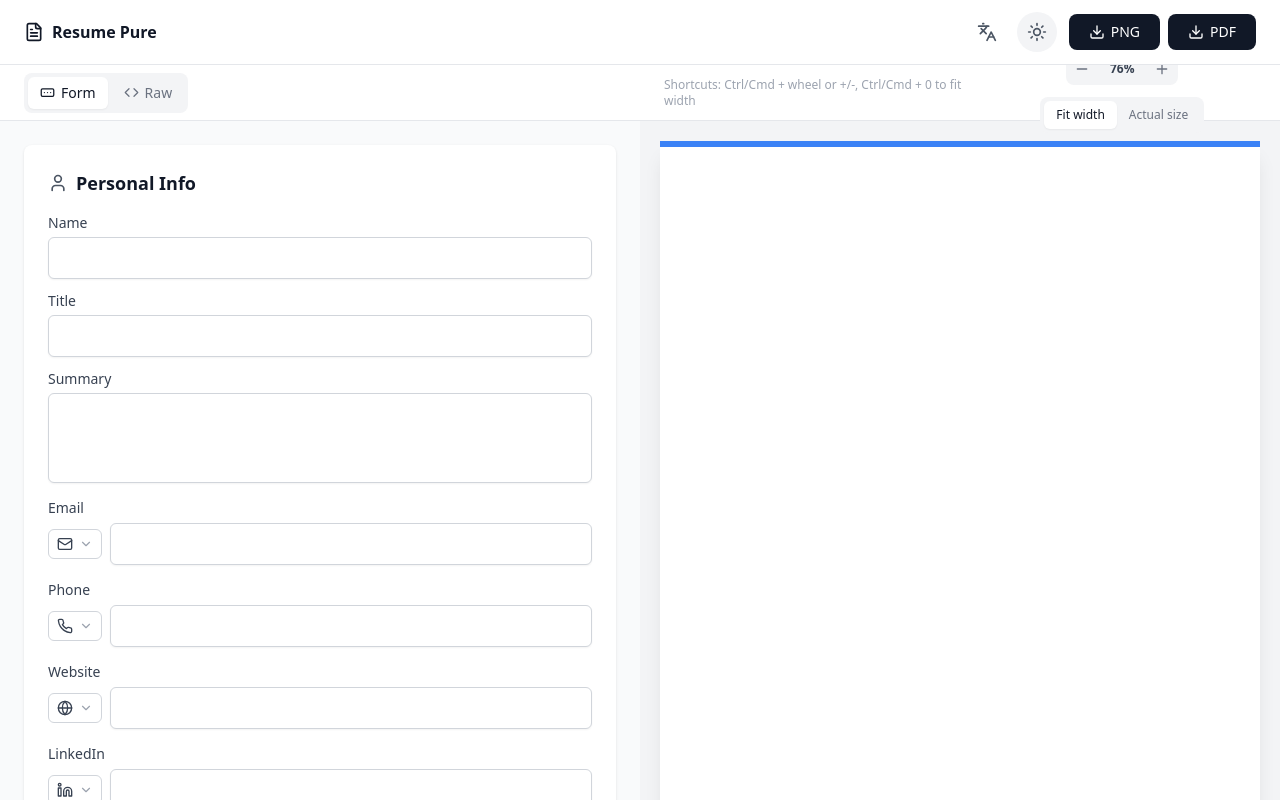
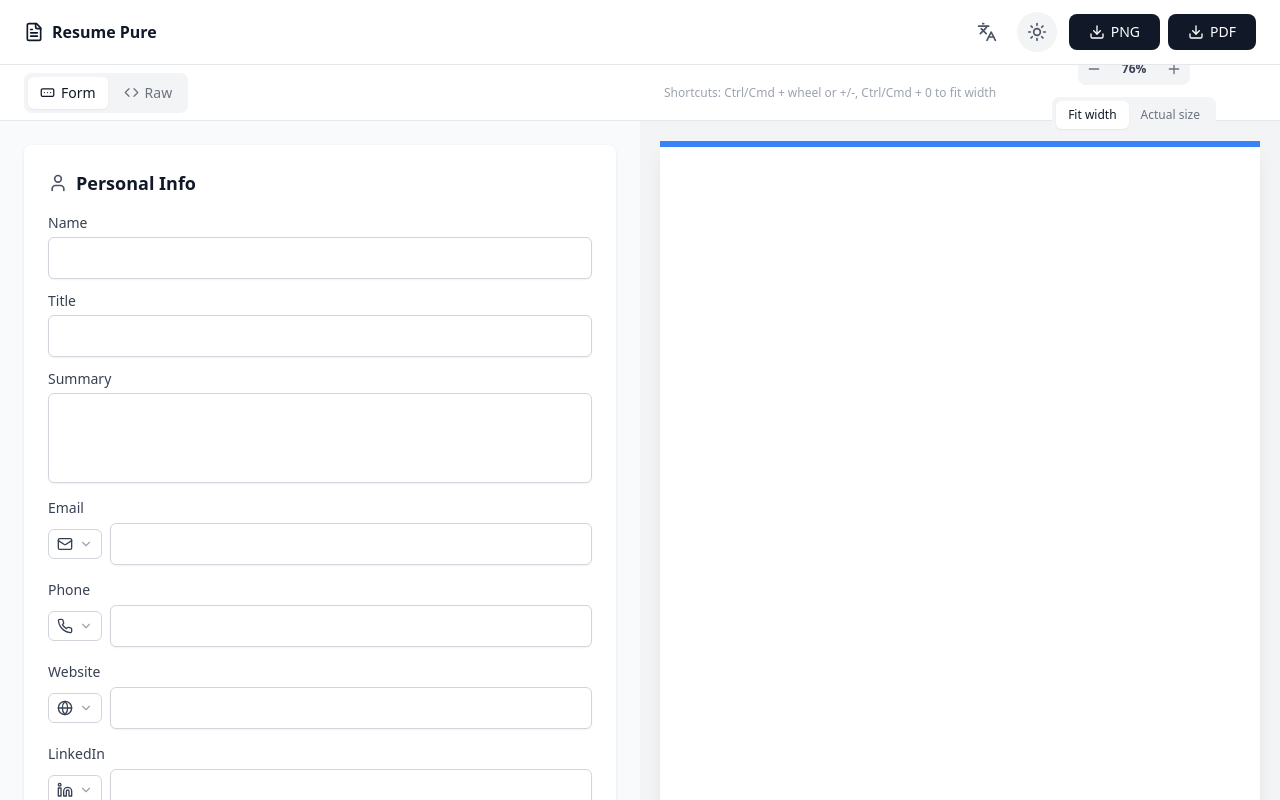
Before and after one commit to Fldicoahkiin/resume-pure, a Next.js app: page /builder in a window 1280 px wide. Built offline with nearby package versions, Linux system fonts and the light colour scheme; a small style sheet from the web is missing.

Commit message:
style: 预览区快捷键提示文字禁止换行
- 添加 whitespace-nowrap 防止提示文字在窄屏下折行

```diff
--- a/src/app/builder/BuilderPageClient.tsx
+++ b/src/app/builder/BuilderPageClient.tsx
@@ -343,7 +343,7 @@ function renderBuilderPageLayout({
         <div id="builder-preview-area" className={`bg-gray-100 dark:bg-gray-950 h-full min-h-0 overflow-hidden relative flex flex-col ${ui.mobileView === 'edit' ? 'hidden lg:!flex' : 'flex'}`}>
           {/* 缩放控制 */}
           <div data-print-hide className="flex h-auto sm:h-14 shrink-0 flex-col sm:flex-row items-center justify-between gap-3 sm:gap-4 px-4 sm:px-6 py-2 sm:py-0 border-b border-gray-200 dark:border-gray-700 bg-white dark:bg-gray-800">
-            <p className="hidden md:block text-xs text-gray-400 dark:text-gray-500">
+            <p className="hidden md:block text-xs text-gray-400 dark:text-gray-500 whitespace-nowrap">
               {t('builder.previewHelp')}
             </p>
 
```
